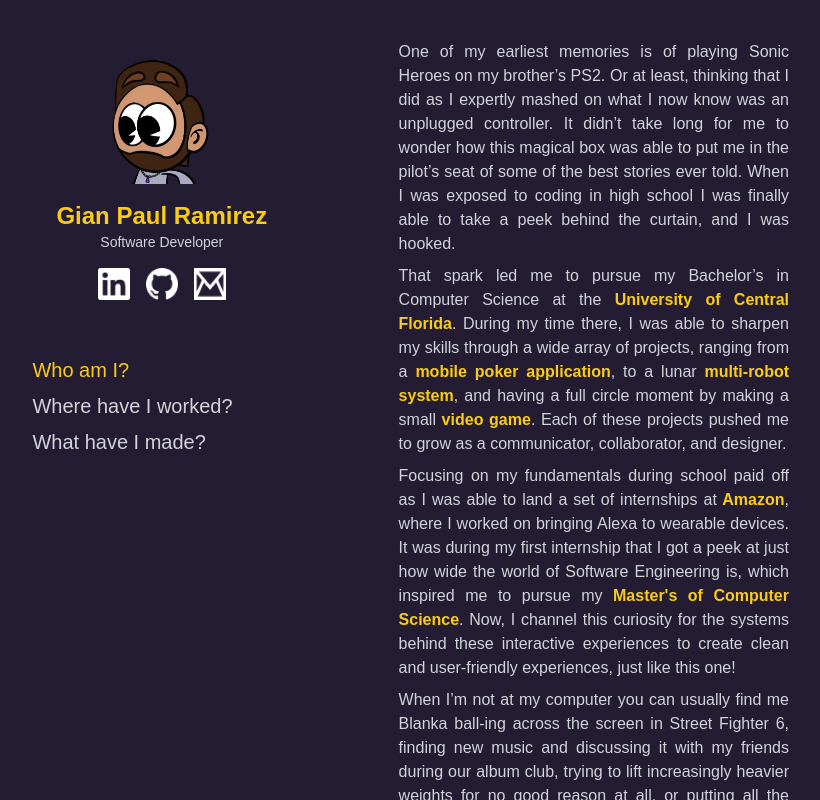
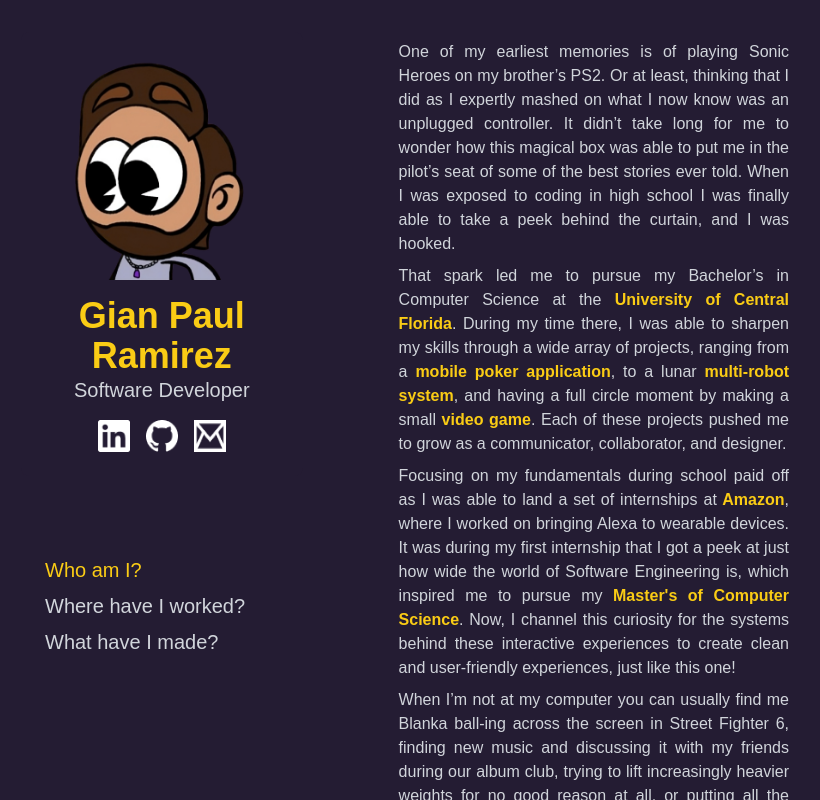
Before and after one commit to paul-rl/personal-website, a Next.js app: page / in a window 1280 px wide. Shown: the whole page, without its empty margins (75-895 px from the left). Built offline with nearby package versions, Linux system fonts and the light colour scheme.

Commit message:
Aligned Header and Navbar components

```diff
--- a/src/app/components/Header.js
+++ b/src/app/components/Header.js
@@ -2,19 +2,19 @@
 
 export default function Header() {
     return (
-        <div className="bg-background p-6 text-center max-w-xs mx-auto rounded-lg">
+        <div className="bg-background p-6 text-center max-w-x mx-auto rounded-lg mb-20">
             {/* Profile Image */}
             <div className="mb-4">
                 <img
                     src="/images/header/header.png"
                     alt={STRINGS.header.title}
-                    className="w-32 h-32 mx-auto rounded-md"
+                    className="w-56 h-56 mx-auto rounded-md"
                 />
             </div>
 
             {/* Name and Title */}
-            <h1 className="text-2xl font-bold text-yellow-400">{STRINGS.header.title}</h1>
-            <p className="text-gray-300 text-sm">{STRINGS.header.subtitle}</p>
+            <h1 className="text-4xl font-bold text-yellow-400">{STRINGS.header.title}</h1>
+            <p className="text-gray-300 text-xl">{STRINGS.header.subtitle}</p>
 
             {/* Social Icons */}
             <div className="flex justify-center space-x-4 mt-4">
--- a/src/app/components/Navbar.js
+++ b/src/app/components/Navbar.js
@@ -1,6 +1,6 @@
 export default function Navbar({ sections, scrollToSection, activeSection }) {
     return (
-        <nav className="space-y-2 text-gray-300 text-xl mt-8">
+        <nav className="space-y-2 text-gray-300 text-xl mt-8 pl-6">
             {sections.map((section) => (
                 <button
                     key={section.id}
--- a/src/app/components/Project.js
+++ b/src/app/components/Project.js
@@ -3,13 +3,13 @@
       <div className="grid grid-cols-[min-content_auto] gap-x-8 mb-12">
         {/* Date */}
         <div className="text-gray-400 text-lg font-medium w-[120px] text-right">
-        <img src={project.pic} alt={project.title} className="" />
+        <img src={project.pic} alt={project.title} className="rounded-md" />
         </div>
 
         {/* Experience Details */}
         <div>
           <h2 className="text-yellow-400 font-bold text-xl mb-4">
-            <a href={project.repo} target="_blank" rel="noopener noreferrer">
+            <a href={project.link} target="_blank" rel="noopener noreferrer" className={project.link ? "hover:underline" : ""}>
                 {project.title}
             </a>
           </h2>
```
